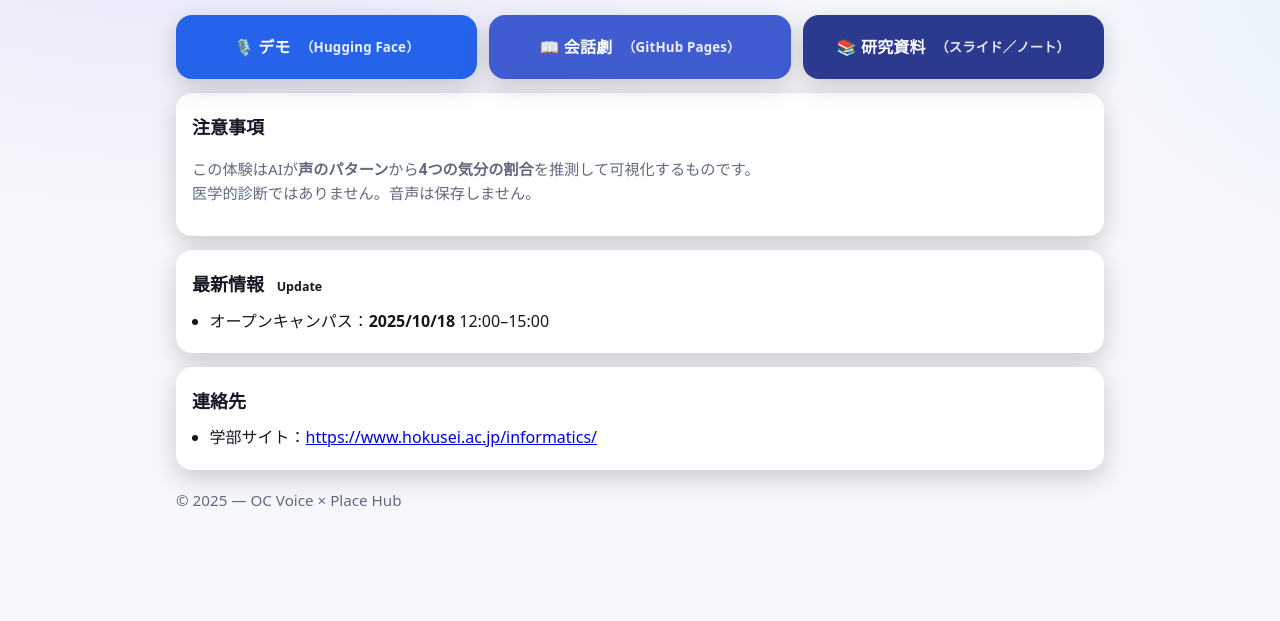
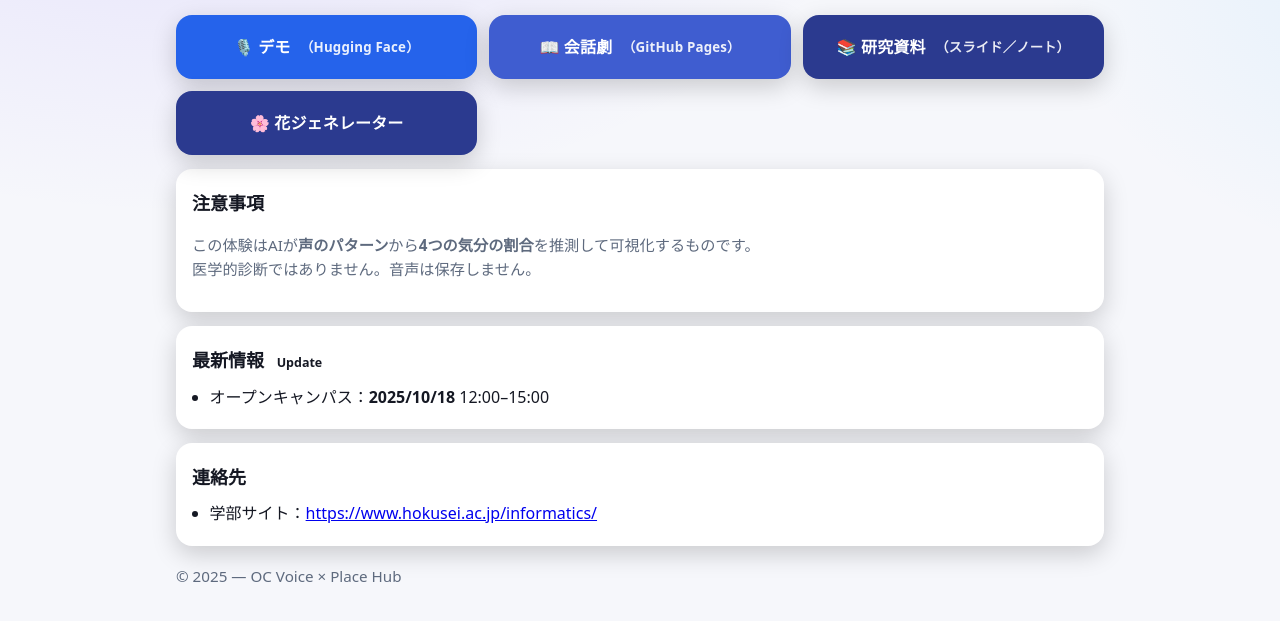
Before and after one commit to aonoa68/oc-voice-demo, a plain HTML site: page hub/index.html in a window 1280 px wide. Shown: the part 125-746 px from the top of the page. Drawn offline with Linux system fonts and the light colour scheme.

Commit message:
Update index.html

```diff
--- a/hub/index.html
+++ b/hub/index.html
@@ -89,6 +89,9 @@
       <a class="btn docs" id="btn-docs" href="#" role="button" aria-label="研究資料を開く（スライド／ノート）">
         📚 研究資料 <small>（スライド／ノート）</small>
       </a>
+      <a class="btn" id="btn-flower" href="./flower/" role="button" aria-label="花ジェネレーターを開く">
+        🌸 花ジェネレーター
+      </a>
     </section>
 
     <!-- 注意書き -->
```
